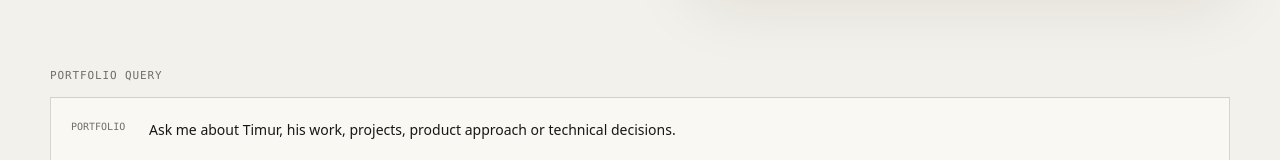
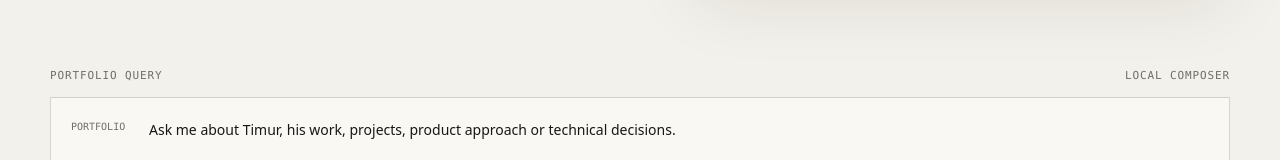
Before and after one commit to tim8es/profile, a plain HTML site: page hybrid.html in a window 1280 px wide. Shown: the part 730-890 px from the top of the page. Drawn offline with Linux system fonts and the light colour scheme.

Commit message:
Show local composer status in Portfolio Query

```diff
--- a/hybrid.html
+++ b/hybrid.html
@@ -70,6 +70,7 @@
     <section class="query-section shell" id="query">
       <div class="section-label">
         <span>Portfolio Query</span>
+        <span data-ai-status>local composer</span>
       </div>
 
       <div class="query-box query-box--compact">
```
